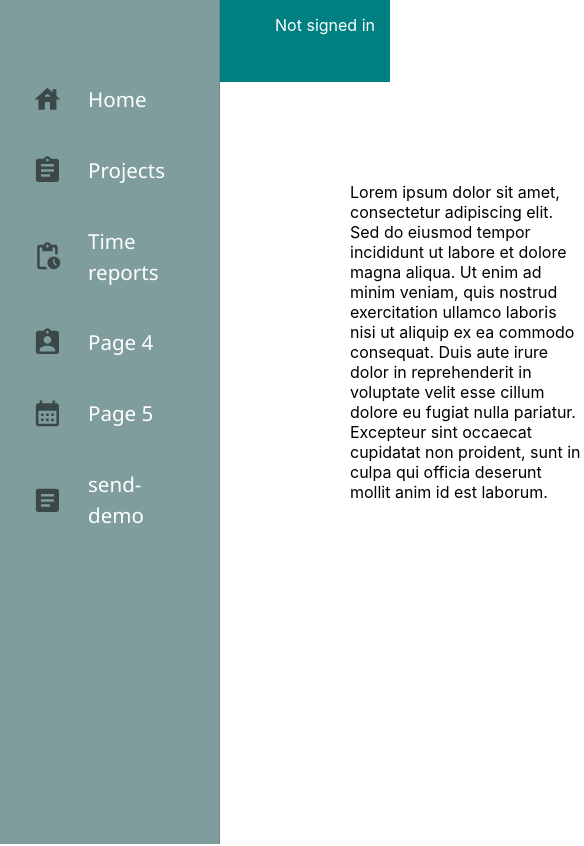
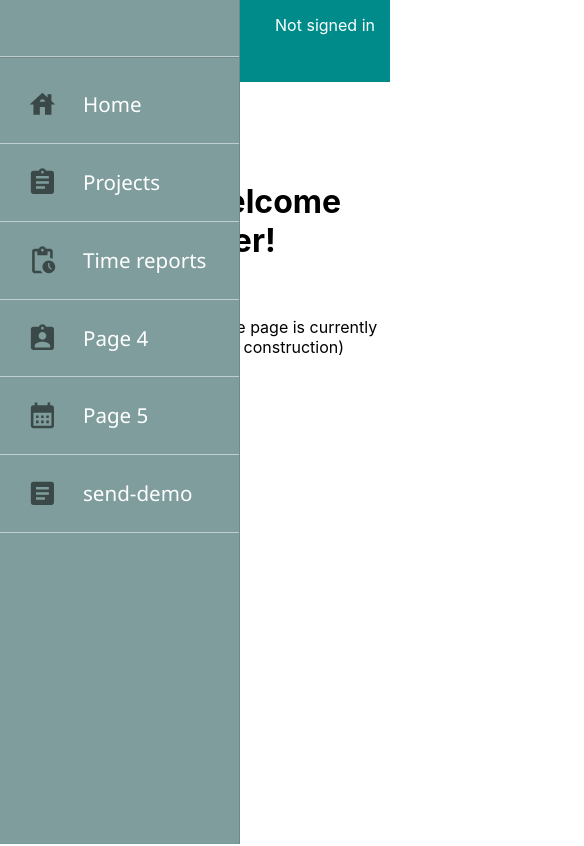
Before and after one commit to FredrikHalvarsson/elkineers, a React (Create React App) app: page / in a window 390 px wide. Shown: the top 846 px of the page, 584 px wide, since content can reach past the window. Built offline with nearby package versions, Linux system fonts and the light colour scheme; no server answers.

Commit message:
add some media queries, change sidebar design

```diff
--- a/src/Pages/Home.js
+++ b/src/Pages/Home.js
@@ -1,18 +1,21 @@
 import React from 'react';
 import GetId from '../services/clerk/GetUser/GetId';
+import './home.css';
 
-export default function Page3 () {
+export default function Home () {
     return (
         <div>
+            <h1 style={{
+                marginLeft: '50%',
+                }}>
+                Welcome user!
+            </h1>
             <main style={{
-                minHeight: '100vh'
+                minHeight: '100vh',
+                marginLeft: '50%',
             }}>
-                <p style={{
-                    marginLeft: '350px',
-                    width: '60%',
-                }}>
-                    Lorem ipsum dolor sit amet, consectetur adipiscing elit. Sed do eiusmod tempor incididunt ut labore et dolore magna aliqua. Ut enim ad minim veniam, quis nostrud exercitation ullamco laboris nisi ut aliquip ex ea commodo consequat. Duis aute irure dolor in reprehenderit in voluptate velit esse cillum dolore eu fugiat nulla pariatur. Excepteur sint occaecat cupidatat non proident, sunt in culpa qui officia deserunt mollit anim id est laborum.
-                </p>
+                <br/>
+                <p>(Home page is currently under construction)</p>
             </main>
         </div>
     )
--- /dev/null
+++ b/src/Pages/home.css
@@ -0,0 +1,12 @@
+
+@media (min-width: 600px) and (max-width: 768px) {
+    h1 {
+      margin-left: 50%;
+      font-size: 1.8em;
+    }
+
+    p {
+      display: block;
+      font-size: 1.5em;
+    }
+  }
--- a/src/components/Header/Header.js
+++ b/src/components/Header/Header.js
@@ -5,7 +5,7 @@ const Header = () => {
   return (
     <header
         style={{
-            backgroundColor: 'teal',
+            backgroundColor: ' #008B8B',
             color: 'white',
             textAlign: 'center',
             marginBottom: '100px',
--- a/src/components/SideBar/SideBar.js
+++ b/src/components/SideBar/SideBar.js
@@ -30,7 +30,7 @@ const Sidebar = () => {
                 width: drawerWidth,
                 flexShrink: 0,
                 '& .MuiDrawer-paper': {
-                    width: drawerWidth,
+                    width: 240,
                     boxSizing: 'border-box',
                     backgroundColor: 'rgba(127, 157, 157)',
                     color: '#fff',
@@ -40,10 +40,17 @@ const Sidebar = () => {
           anchor="left"
         >
           <Toolbar />
-          <List>
+          <Divider style={{borderTop: '1px solid rgba(255, 255, 255, 0.5)'}}/>
+          <List sx={{ '& .MuiListItem-root': { borderBottom: '1px solid rgba(255, 255, 255, 0.5)',
+                      padding: '11px' }  }}>
       {SidebarItems.map((item) => (
-              <ListItem key={item.id}>
-              <ListItemButton onClick={() => navigate(item.route)}>
+        <ListItem key={item.id} disablePadding>
+          <ListItemButton onClick={() => navigate(item.route)} style={{
+            transition: 'background-color 0.3s',
+            '&:hover': {
+              backgroundColor: 'gray',
+            }
+          }}>
             <ListItemIcon>
               {item.icon}
             </ListItemIcon>
```
Lines whose indentation alone changed are shown as unchanged.
